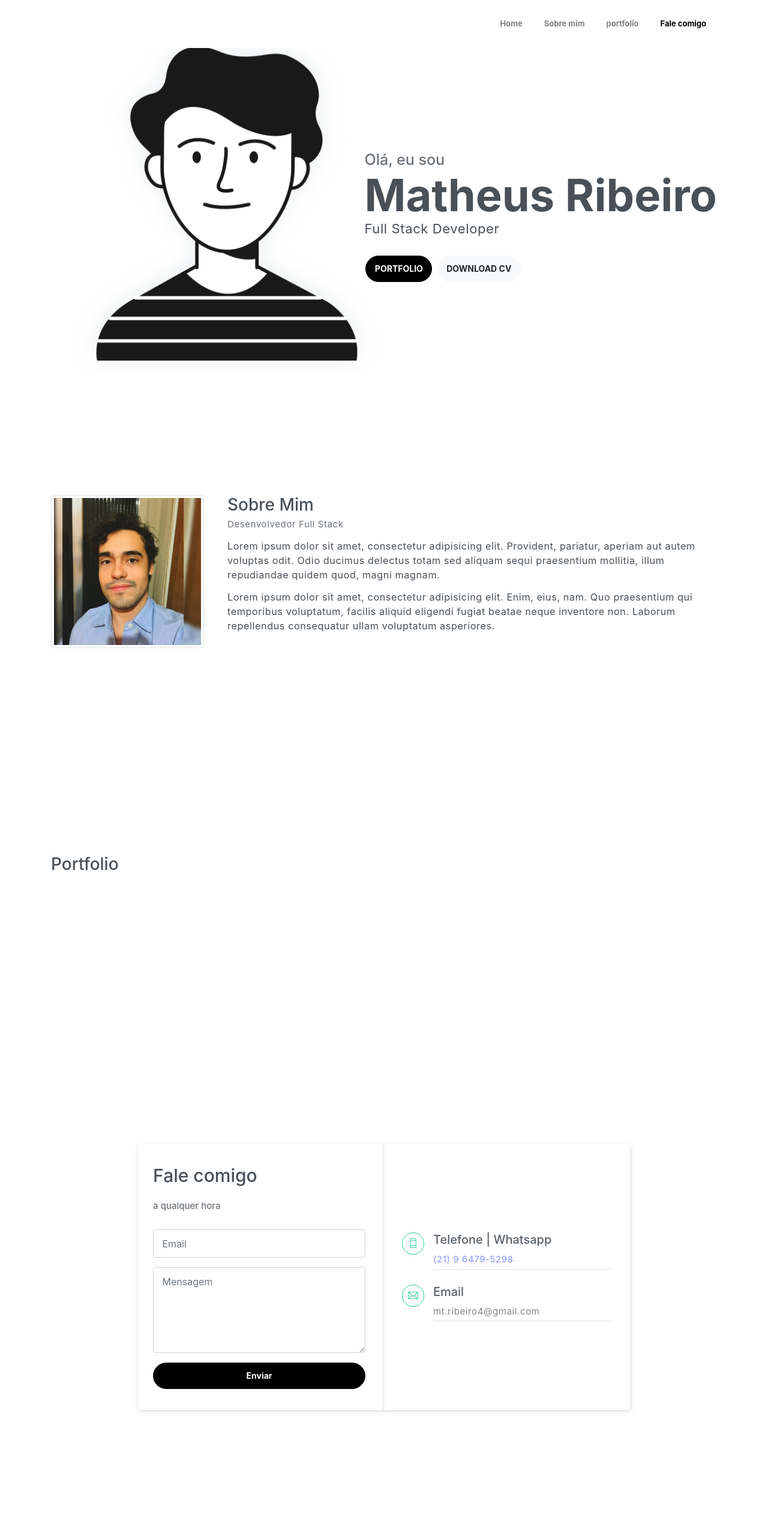
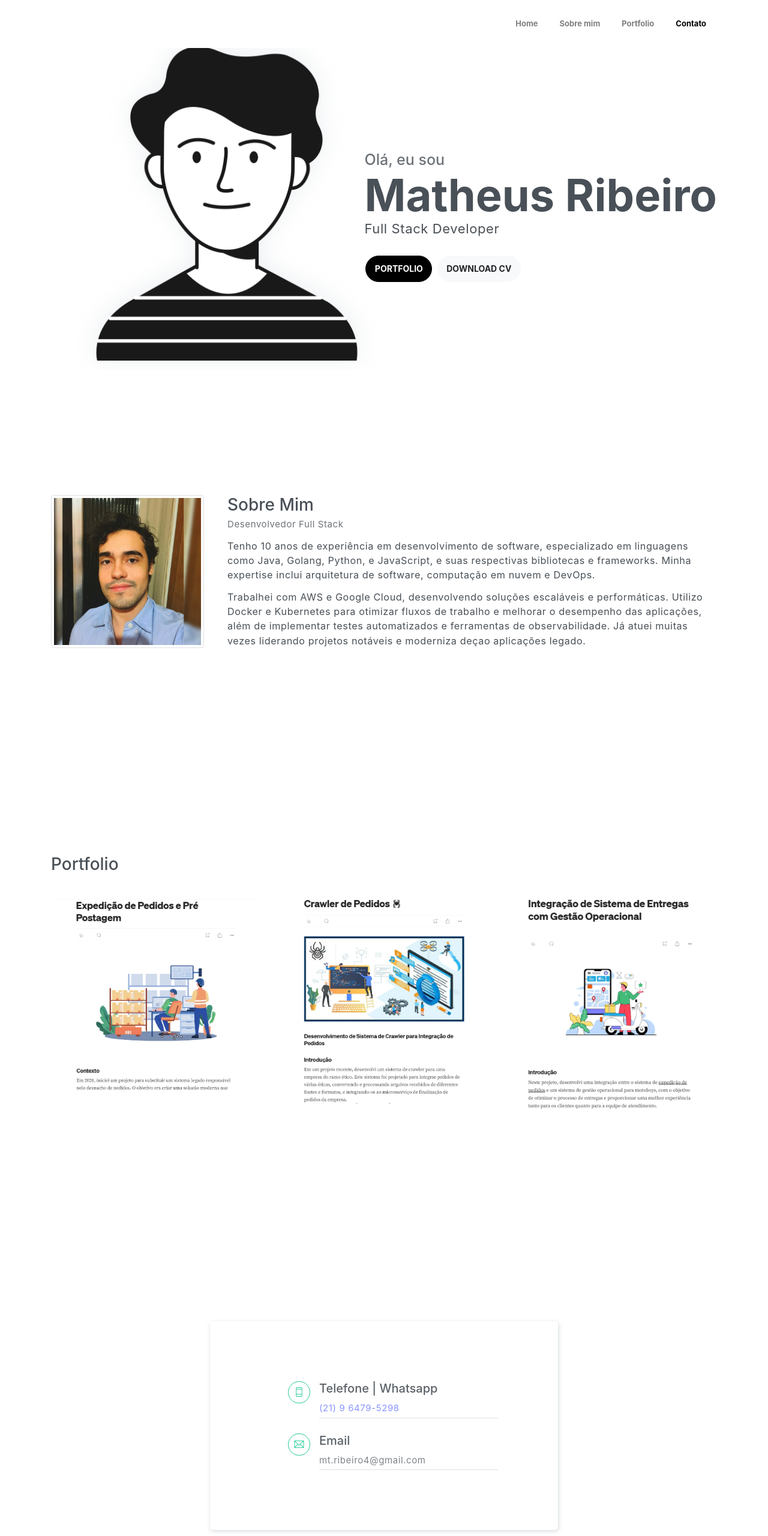
Before and after one commit to matrcross/matrcross.github.io, a plain HTML site: page index.html in a window 1280 px wide. Shown: the top 2560 px of the page at 60% size. Drawn offline with Linux system fonts and the light colour scheme.

Commit message:
portfolio improvements and analytics

```diff
--- a/index.html
+++ b/index.html
@@ -30,10 +30,10 @@
                         <a class="nav-link" href="#about">Sobre mim</a>
                     </li>
                     <li class="nav-item">
-                        <a class="nav-link" href="#portfolio">portfolio</a>
+                        <a class="nav-link" href="#portfolio">Portfolio</a>
                     </li>
                     <li class="nav-item">
-                        <a class="nav-link" href="#contact">Fale comigo</a>
+                        <a class="nav-link" href="#contact">Contato</a>
                     </li>
                 </ul>
             </div>
@@ -54,7 +54,7 @@
 
                 <div class="buttons pt-3">
                    <a href="#portfolio" class="smooth"><button class="btn btn-primary rounded">PORTFOLIO</button></a>
-                    <a href="assets/curriculum.docx"><button class="btn btn-light rounded">DOWNLOAD CV</button></a>
+                    <a href="https://ishortn.ink/P8KPlrxmQ"><button class="btn btn-light rounded">DOWNLOAD CV</button></a>
                 </div>
             </div>
         </div>
@@ -70,26 +70,27 @@
                 <div class="pl-md-4 col-md-9">
                     <h6 class="title">Sobre Mim</h6>
                     <p class="subtitle">Desenvolvedor Full Stack</p>
-                    <p>Lorem ipsum dolor sit amet, consectetur adipisicing elit. Provident, pariatur, aperiam aut autem voluptas odit. Odio ducimus delectus totam sed aliquam sequi praesentium mollitia, illum repudiandae quidem quod, magni magnam.</p>
-                    <p>Lorem ipsum dolor sit amet, consectetur adipisicing elit. Enim, eius, nam. Quo praesentium qui temporibus voluptatum, facilis aliquid eligendi fugiat beatae neque inventore non. Laborum repellendus consequatur ullam voluptatum asperiores.</p>
+                    <p>Tenho 10 anos de experiência em desenvolvimento de software, especializado em linguagens como Java, Golang, Python, e JavaScript, e suas respectivas bibliotecas e frameworks. Minha expertise inclui arquitetura de software, computação em nuvem e DevOps.</p>
+                    <p> Trabalhei com AWS e Google Cloud, desenvolvendo soluções escaláveis e performáticas. Utilizo Docker e Kubernetes para otimizar fluxos de trabalho e melhorar o desempenho das aplicações, além de implementar testes automatizados e ferramentas de observabilidade. Já atuei muitas vezes liderando projetos notáveis e moderniza deçao aplicações legado.</p>
             </div>
         </div>
     </section>
 
-    <!-- Portfolio section -->
+    <!-- Portfolio section
     <section id="portfolio" class="section">
         <div class="container mb-3">
             <h6 class="title">Portfolio</h6>
         </div>
         <div class="container text-center black-and-white">
-            <div class="row">
+            <h3>Em Construção...</h3>
+            <!-- <div class="row">
                 <div class="col-sm-4">
                     <div class="img-wrapper">
                         <img src="assets/imgs/folio-1.jpg" alt="">
                         <div class="overlay">
                             <div class="overlay-infos">
                                 <h5>Project Title</h5>
-                                <a href="javascript:void(0)"><i class="ti-zoom-in"></i></a>
+
                                 <a href="javascript:void(0)"><i class="ti-link"></i></a>
                             </div>
                         </div>
@@ -99,7 +100,7 @@
                         <div class="overlay">
                             <div class="overlay-infos">
                                 <h5>Project Title</h5>
-                                <a href="javascript:void(0)"><i class="ti-zoom-in"></i></a>
+
                                 <a href="javascript:void(0)"><i class="ti-link"></i></a>
                             </div>
                         </div>
@@ -111,7 +112,7 @@
                         <div class="overlay">
                             <div class="overlay-infos">
                                 <h5>Project Title</h5>
-                                <a href="javascript:void(0)"><i class="ti-zoom-in"></i></a>
+
                                 <a href="javascript:void(0)"><i class="ti-link"></i></a>
                             </div>
                         </div>
@@ -121,7 +122,7 @@
                         <div class="overlay">
                             <div class="overlay-infos">
                                 <h5>Project Title</h5>
-                                <a href="javascript:void(0)"><i class="ti-zoom-in"></i></a>
+
                                 <a href="javascript:void(0)"><i class="ti-link"></i></a>
                             </div>
                         </div>
@@ -133,7 +134,7 @@
                         <div class="overlay">
                             <div class="overlay-infos">
                                 <h5>Project Title</h5>
-                                <a href="javascript:void(0)"><i class="ti-zoom-in"></i></a>
+
                                 <a href="javascript:void(0)"><i class="ti-link"></i></a>
                             </div>
                         </div>
@@ -143,11 +144,49 @@
                         <div class="overlay">
                             <div class="overlay-infos">
                                 <h5>Project Title</h5>
-                                <a href="javascript:void(0)"><i class="ti-zoom-in"></i></a>
+
                                 <a href="javascript:void(0)"><i class="ti-link"></i></a>
                             </div>
                         </div>
                     </div>
+                </div>
+            </div> -->
+
+        <!-- </div>
+    </section> -->
+    <!-- End of portfolio section -->
+
+    <!-- Portfolio section -->
+    <section id="portfolio" class="section">
+        <div class="container mb-4">
+            <h6 class="title">Portfolio</h6>
+        </div>
+        <div class="container text-center">
+            <div class="row">
+                <div class="col-sm-4">
+                    <div class="img-wrapper">
+                        <a target="_blank" href="https://ishortn.ink/cm7j1HYeC"> <img src="assets/imgs/expedition_project.png" alt=""></a>
+                    </div>
+                </div>
+                <div class="col-sm-4">
+                    <div class="img-wrapper">
+                        <a target="_blank" href="https://ishortn.ink/5xYRS0dWw"><img src="assets/imgs/order_crawler.png" alt=""></a>
+                    </div>
+                </div>
+                <div class="col-sm-4">
+                    <div class="img-wrapper">
+                        <a target="_blank" href="https://ishortn.ink/V1juDJ7GG"><img src="assets/imgs/app_delivery.png" alt=""></a>
+                    </div>
+                    <!-- <div class="img-wrapper">
+                        <img src="assets/imgs/folio-6.jpg" alt="">
+                        <div class="overlay">
+                            <div class="overlay-infos">
+                                <h5>Project Title</h5>
+
+                                <a href="javascript:void(0)"><i class="ti-link"></i></a>
+                            </div>
+                        </div>
+                    </div>                   -->
                 </div>
             </div>
 
@@ -156,22 +195,11 @@
     <!-- End of portfolio section -->
 
     <!-- Contact Section -->
+
     <section id="contact" class="position-relative section">
-        <div class="container text-center">
+        <div class="container">
             <div class="contact text-left">
-                <div class="form">
-                    <h6 class="section-title mb-4">Fale comigo</h6>
-                    <h6 class="subtitle">a qualquer hora</h6>
-                    <form>
-                        <div class="form-group">
-                            <input type="email" class="form-control" id="exampleInputEmail1" aria-describedby="emailHelp" placeholder="Email" required>
-                        </div>
-                        <div class="form-group">
-                            <textarea name="contact-message" id="" cols="30" rows="5" class="form-control" placeholder="Mensagem"></textarea>
-                        </div>
-                        <button type="submit" class="btn btn-primary btn-block rounded w-lg">Enviar</button>
-                    </form>
-                </div>
+                <div>
                     <div class="contact-infos">
                         <div class="item">
                             <i class="ti-mobile"></i>
@@ -185,6 +213,7 @@
                             <div class="mb-0">
                                 <h5>Email</h5>
                                 <p id="copy-mail">mt.ribeiro4@gmail.com <span class="copy-message"> Email Copiado!</span></p>
+                            </div>
                         </div>
                     </div>
                 </div>
```
Also changed, not shown: assets/css/steller.css. Lines whose indentation alone changed are shown as unchanged.
